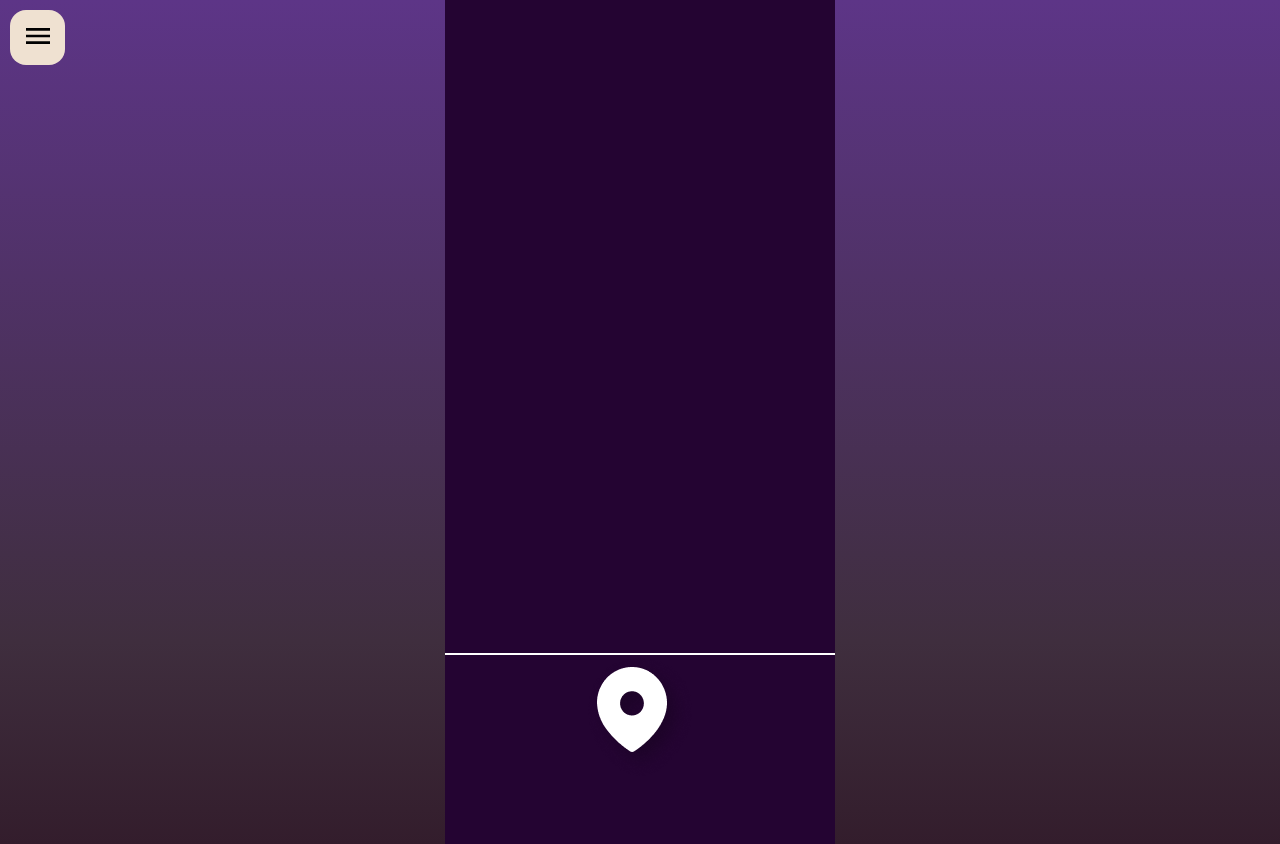
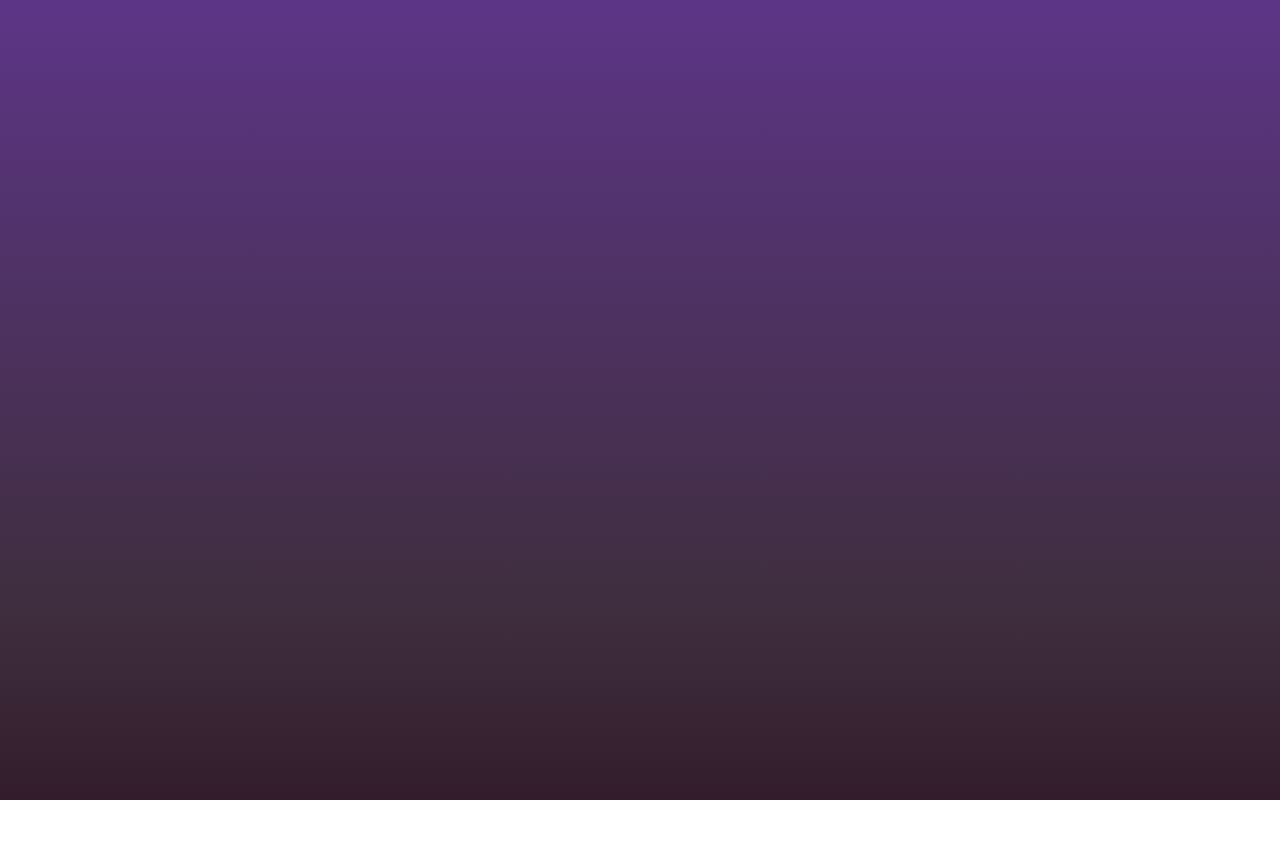
Before and after one commit to MatanBarAsher/Final_Project, a React (Vite) app in the folder Client/react/make-a-move/: page / in a window 1280 px wide. After the commit the page ends 800 px from the top, so only its background shows below. Built offline with nearby package versions, Linux system fonts and the light colour scheme.

Commit message:
Client changes

```diff
--- a/Client/react/make-a-move/src/App.jsx
+++ b/Client/react/make-a-move/src/App.jsx
@@ -10,7 +10,7 @@ function App() {
       {/* <FCWellcome /> */}
       {/* <FCSignIn /> */}
       {/* <FCLocation /> */}
-      <FCMap />
+      {/* <FCMap /> */}
     </>
   );
 }
--- a/Client/react/make-a-move/src/index.css
+++ b/Client/react/make-a-move/src/index.css
@@ -25,6 +25,12 @@ h1 {
   color: #fff;
   font-size: 36px;
   font-weight: 400;
+}
+
+h3 {
+  color: white;
+  font-weight: 400;
+  margin: 0%;
 }
 
 button,
@@ -77,7 +83,7 @@ option {
 }
 
 .map-container {
-  background-color: #3c0753;
+  background-color: #331d2c;
   min-width: 390px;
   min-height: 844px;
   padding: 0%;
--- a/Client/react/make-a-move/src/screens/FCMap.jsx
+++ b/Client/react/make-a-move/src/screens/FCMap.jsx
@@ -13,8 +13,13 @@ export default function FCMap({ location }) {
       <div className="map">
         <FCHamburger />
         <div className="map-footer">
-          <img src={locationPin} />
-          <h3>{location}</h3>
+          <img
+            src={locationPin}
+            width={"32px"}
+            height={"42.5"}
+            style={{ margin: 15 }}
+          />
+          <h3>{location}אני נמצא פה</h3>
         </div>
       </div>
     </div>
--- /dev/null
+++ b/Client/react/make-a-move/src/screens/FCProfileView.jsx
@@ -0,0 +1,5 @@
+import React from "react";
+
+export default function FCProfileView() {
+  return <></>;
+}
```
Also changed, not shown: Client/react/make-a-move/src/assets/images/locationPin1.png.
